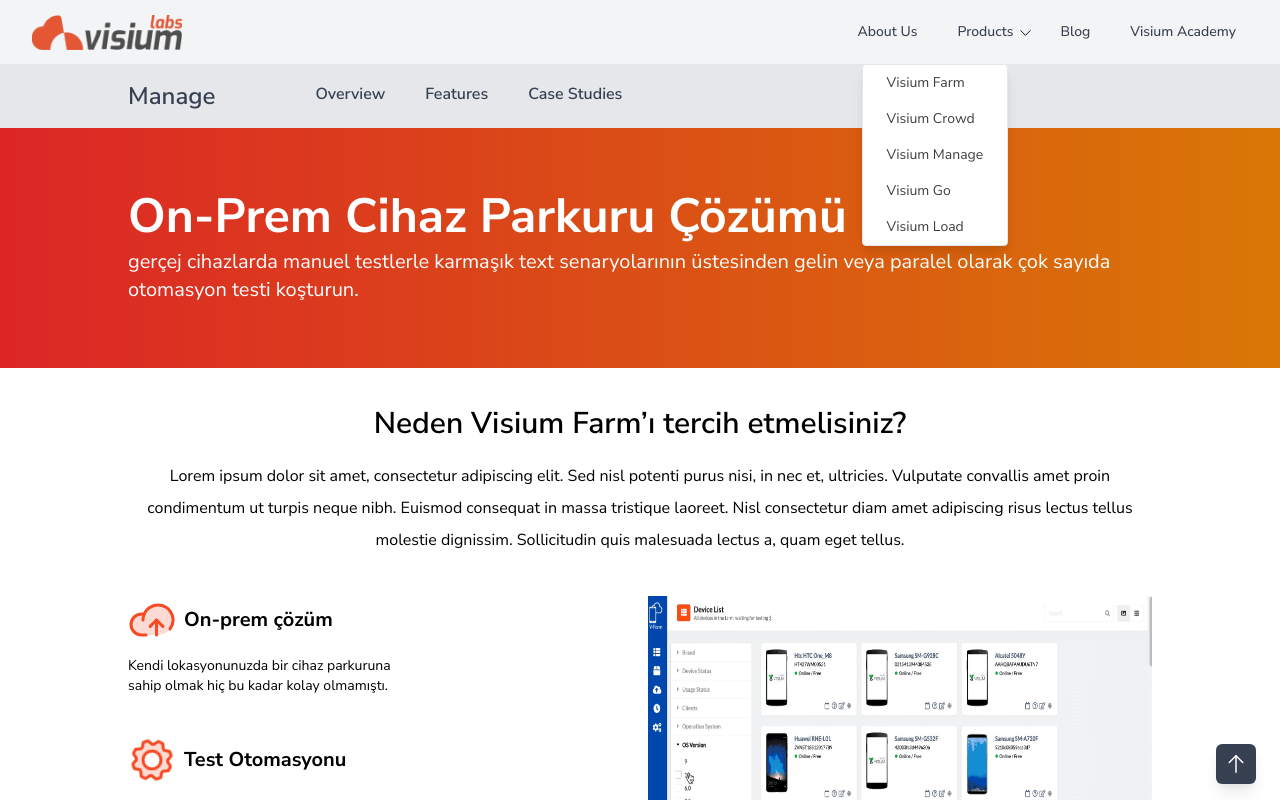
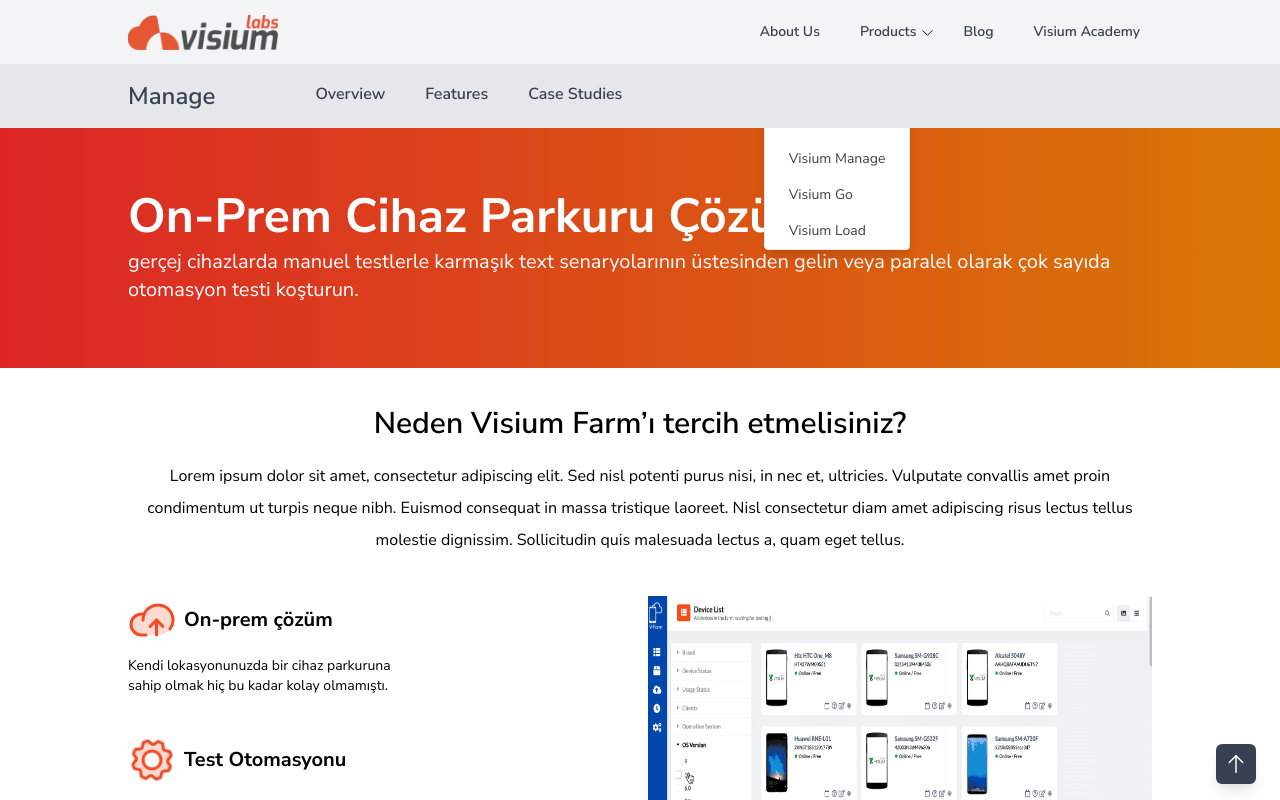
Before and after one commit to arda-e/vLabsWeb, a Next.js app in the folder vlabsweb/: page /products/visiumfarm in a window 1280 px wide. Both pictures are taken after a click on the element "Products". Shown: the top 800 px of the page. Built offline with nearby package versions, Linux system fonts and the light colour scheme.

Commit message:
product page sticky secondary menu & mino typography fix

```diff
--- a/vlabsweb/components/Navbar.js
+++ b/vlabsweb/components/Navbar.js
@@ -13,8 +13,8 @@
         productsDropdown.classList.toggle('pointer-events-none')
     }
     return (
-        <nav id="navbar" className="sticky bg-gray-100">
-            <div className="max-w-7xl mx-auto px-2 sm:px-6 lg:px-8">
+        <nav id="navbar" className="bg-gray-100">
+            <div className="max-w-7xl mx-auto px-2 sm:px-6 lg:px-32">
                 <div className="relative flex items-center justify-between h-16">
                     <div className="absolute inset-y-0 left-0 flex items-center sm:hidden">
                         <button type="button" className="justify-center p-2 rounded-md text-gray-400  hover:bg-gray-200 focus:outline-none focus:ring-2 focus:ring-inset focus:ring-white" onClick={toggleMobileMenu} aria-controls="mobile-menu" aria-expanded="false">
@@ -36,22 +36,22 @@
                     {/* Menu Items */}
                     <div className="hidden sm:flex sm:ml-6 h-full items-stretch" >
                         <div className="flex space-x-4 items-center">
-                            <Link href="/about-us"><a className="flex text-gray-700 hover:text-red-700 px-3 text-sm font-medium">About Us</a></Link>
+                            <Link href="/about-us"><a className="flex text-gray-700 hover:text-red-700 px-3 text-sm font-semibold">About Us</a></Link>
                             <div onClick={toggleProductsDropdown} className="flex flex-row items-center">
-                                <a className="text-gray-700 pl-3 pr-1 text-sm font-medium">Products</a>
+                                <a className="text-gray-700 pl-3 pr-1 text-sm font-semibold">Products</a>
                                 <svg xmlns="http://www.w3.org/2000/svg" width="15" height="15" fill="#000000" viewBox="0 0 256 256"><rect width="256" height="256" fill="none"></rect><polyline points="208 96 128 176 48 96" fill="none" stroke="#000000" stroke-linecap="round" stroke-linejoin="round" stroke-width="16"></polyline></svg>
                             </div>
                             <div id="dropdown-products" className="absolute float-right top-16 opacity-0 pointer-events-none sm:block dropdown">
                                 <div className="flex flex-col bg-white border border-gray-200 rounded shadow-lg">
-                                    <Link href="products/visiumfarm"><a title="Visium Farm" className="transition duration-700 ease-in-out w-full px-6 py-2 text-sm opacity-75 text-secondary hover:opacity-100 whitespace-nowrap">Visium Farm</a></Link>
+                                    <Link href="products/visiumfarm"><a title="Visium Farm" className="transition duration-700 ease-in-out w-full px-6 py-2 text-smopacity-75 text-secondary hover:opacity-100 whitespace-nowrap">Visium Farm</a></Link>
                                     <Link href="products/visiumcrowd"><a title="Visium Crowd" className="transition duration-700 ease-in-out w-full px-6 py-2 text-sm opacity-75 text-secondary hover:opacity-100 whitespace-nowrap">Visium Crowd</a></Link>
                                     <Link href="products/visiummanage"><a title="Visium Manage"  className="transition duration-700 ease-in-out w-full px-6 py-2 text-sm opacity-75 text-secondary hover:opacity-100 whitespace-nowrap">Visium Manage</a></Link>
                                     <Link href="products/visiumgo"><a title="Visium Go" className="transition duration-700 ease-in-out w-full px-6 py-2 text-sm opacity-75 text-secondary hover:opacity-100 whitespace-nowrap">Visium Go</a></Link>
                                     <Link href="products/visiumload"><a title="Visium Load" className="transition duration-700 ease-in-out w-full px-6 py-2 text-sm opacity-75 text-secondary hover:opacity-100 whitespace-nowrap">Visium Load</a></Link>
                                 </div>
                             </div>
-                            <Link href="/blog"><a className="text-gray-700 hover:text-red-700 px-3 text-sm font-medium">Blog</a></Link>
-                            <Link href="/visium-academy"><a className="text-gray-700 hover:text-red-700 px-3 text-sm font-medium">Visium Academy</a></Link>
+                            <Link href="/blog"><a className="text-gray-700 hover:text-red-700 px-3 text-sm font-semibold">Blog</a></Link>
+                            <Link href="/visium-academy"><a className="text-gray-700 hover:text-red-700 px-3 text-sm font-semibold">Visium Academy</a></Link>
                         </div>
                     </div>
                 </div>
--- a/vlabsweb/components/SecondaryMenu.js
+++ b/vlabsweb/components/SecondaryMenu.js
@@ -1,6 +1,6 @@
 const SecondaryMenu = () => {
     return (
-        <div className="top-0 flex bg-gray-200 items-center h-16">
+        <div className="z-20 flex bg-gray-200 items-center h-16">
             <div className="flex flex-row mx-32 self-stretch">
                 <div className="flex text-gray-700 text-2xl self-center font-semibold">
                     Manage
--- a/vlabsweb/pages/products/visiumfarm.js
+++ b/vlabsweb/pages/products/visiumfarm.js
@@ -13,7 +13,7 @@
             <head>
                 <title>Visium Farm: On-Prem Cihaz Parkuru Çözümü</title>
             </head>
-            <section>
+            <section className="sticky top-0">
                 <SecondaryMenu name="Farm" />
             </section>
             <ProductHeroSection heading="On-Prem Cihaz Parkuru Çözümü" subheading="gerçej cihazlarda manuel testlerle karmaşık text senaryolarının üstesinden gelin veya paralel olarak çok sayıda otomasyon testi koşturun." backgroundSrc="" textPosition="left" />
```
